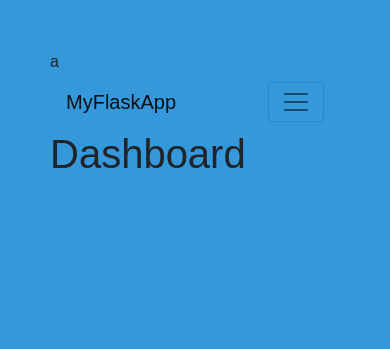
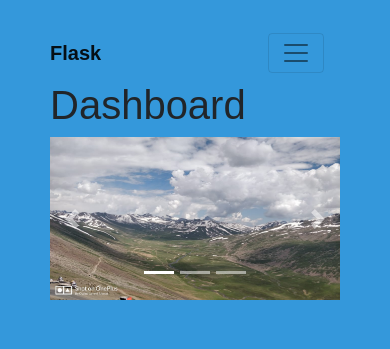
Before and after one commit to HashimJaved09/FlaskBase, a Flask app: template templates/dashboard.html in a window 390 px wide. Shown: the top 349 px of the page. Run offline with Flask 2, Linux system fonts and the light colour scheme; the template is opened without the code that fills it, so the values that code supplies are empty; some libraries are stand-ins or nearby versions.

Commit message:
dashboard

```diff
--- a/app.py
+++ b/app.py
@@ -1,4 +1,5 @@
 from flask import Flask, flash, redirect, render_template, request, session, abort, url_for
+from werkzeug.security import generate_password_hash, check_password_hash
 from sqlalchemy.orm import sessionmaker
 from flask_sqlalchemy import SQLAlchemy
 from flask_migrate import Migrate
@@ -18,6 +19,12 @@ class User(db.Model):
     def __repr__(self):
         return '<User %r>' % self.username
 
+    def set_password(self, password):
+        self.password_hash = generate_password_hash(password)
+
+    def check_password(self, password):
+        return check_password_hash(self.password_hash, password)
+
 @app.route('/')
 def home():
     if not session.get('logged_in'):
@@ -28,7 +35,7 @@ def home():
 
 @app.route('/dashboard')
 def dashboard():
-    return render_template('dashboard.html')
+    return render_template('dashboard.html', username=session.get('user', None))
 
 
 @app.route('/login', methods=['POST', 'GET'])
@@ -36,13 +43,21 @@ def do_admin_login():
     if request.method == 'POST':
         POST_USERNAME = str(request.form['username'])
         POST_PASSWORD = str(request.form['password'])
-        query = db.session.query(User).filter_by(username=POST_USERNAME,password=POST_PASSWORD)
-        result = query.first()
-        if result:
-            session['logged_in'] = True
-        else:
+
+        user = db.session.query(User).filter_by(username=POST_USERNAME).first()
+
+        if not user or not check_password_hash(user.password, POST_PASSWORD):
+            flash('Please check your login details and try again.')
             flash('wrong password!')
-        return home()
+            return redirect(url_for('do_admin_login'))
+
+        # if user:
+        session['logged_in'] = True
+        session['user'] = user.username
+
+        # else:
+        #     flash('wrong password!')
+        return redirect(url_for('dashboard'))
     return render_template('login.html')
 
 
@@ -57,7 +72,7 @@ def do_admin_signup():
             msg = 'Username already exists!'
             return render_template('signup.html', msg=msg)
         else:
-            user = User(username=POST_USERNAME, password=POST_PASSWORD)
+            user = User(username=POST_USERNAME, password=generate_password_hash(POST_PASSWORD, method='sha256'))
             db.session.add(user)
             db.session.commit()
 
--- a/static/style.css
+++ b/static/style.css
@@ -5,15 +5,18 @@ box-sizing: border-box;
 *:focus {
     outline: none;
 }
+
 body {
     font-family: Arial;
     background-color: #3498DB;
-padding: 50px;
+    padding: 25px 50px 50px 50px;
 }
+
 .login {
     margin: 20px auto;
     width: 300px;
 }
+
 .login-screen {
     background-color: #FFF;
     padding: 20px;
@@ -28,6 +31,7 @@ color: #777;
 .login-form {
     text-align: center;
 }
+
 .control-group {
     margin-bottom: 10px;
 }
--- a/templates/base.html
+++ b/templates/base.html
@@ -1,14 +1,15 @@
 <!doctype html>
 
-<title>{% block title %}Login{% endblock %} - Flask</title>
+<title>{% block title %}{% endblock %} Flask</title>
 <link href="https://stackpath.bootstrapcdn.com/bootstrap/4.4.1/css/bootstrap.min.css" rel="stylesheet" integrity="sha384-Vkoo8x4CGsO3+Hhxv8T/Q5PaXtkKtu6ug5TOeNV6gBiFeWPGFN9MuhOf23Q9Ifjh" crossorigin="anonymous">
 <link rel="stylesheet" href="{{ url_for('static', filename='style.css') }}">
-
-{% include 'navbar.html' %}
+<script src="https://stackpath.bootstrapcdn.com/bootstrap/4.4.1/js/bootstrap.min.js" integrity="sha384-wfSDF2E50Y2D1uUdj0O3uMBJnjuUD4Ih7YwaYd1iqfktj0Uod8GCExl3Og8ifwB6" crossorigin="anonymous"></script>
 
 <section class="content">
   <header>
-    {% block header %}{% endblock %}
+    {% block header %}
+        {% include 'navbar.html' %}
+    {% endblock %}
   </header>
   {% for message in get_flashed_messages() %}
     <div class="flash">{{ message }}</div>
--- a/templates/dashboard.html
+++ b/templates/dashboard.html
@@ -1,5 +1,45 @@
 {% extends 'base.html' %}
-
+{% block title %}Dashboard - {% endblock %}
 {% block content %}
     <h1>Dashboard</h1>
+
+    <div id="carouselExampleCaptions" class="carousel slide" data-ride="carousel">
+      <ol class="carousel-indicators">
+        <li data-target="#carouselExampleCaptions" data-slide-to="0" class="active"></li>
+        <li data-target="#carouselExampleCaptions" data-slide-to="1"></li>
+        <li data-target="#carouselExampleCaptions" data-slide-to="2"></li>
+      </ol>
+      <div class="carousel-inner">
+        <div class="carousel-item active">
+          <img src="{{ url_for('static', filename='images/slide1.jpeg') }}" class="d-block w-100" alt="...">
+          <div class="carousel-caption d-none d-md-block">
+            <h5>First slide label</h5>
+            <p>Nulla vitae elit libero, a pharetra augue mollis interdum.</p>
+          </div>
+        </div>
+        <div class="carousel-item">
+          <img src="{{ url_for('static', filename='images/slide2.jpeg') }}" class="d-block w-100" alt="...">
+          <div class="carousel-caption d-none d-md-block">
+            <h5>Second slide label</h5>
+            <p>Lorem ipsum dolor sit amet, consectetur adipiscing elit.</p>
+          </div>
+        </div>
+        <div class="carousel-item">
+          <img src="{{ url_for('static', filename='images/slide3.jpeg') }}" class="d-block w-100" alt="...">
+          <div class="carousel-caption d-none d-md-block">
+            <h5>Third slide label</h5>
+            <p>Praesent commodo cursus magna, vel scelerisque nisl consectetur.</p>
+          </div>
+        </div>
+      </div>
+      <a class="carousel-control-prev" href="#carouselExampleCaptions" role="button" data-slide="prev">
+        <span class="carousel-control-prev-icon" aria-hidden="true"></span>
+        <span class="sr-only">Previous</span>
+      </a>
+      <a class="carousel-control-next" href="#carouselExampleCaptions" role="button" data-slide="next">
+        <span class="carousel-control-next-icon" aria-hidden="true"></span>
+        <span class="sr-only">Next</span>
+      </a>
+    </div>
+
 {% endblock %}
--- a/templates/login.html
+++ b/templates/login.html
@@ -1,6 +1,6 @@
 {#<link rel="stylesheet" href="/static/style.css" type="text/css">#}
 {% extends 'base.html' %}
-
+{% block title %}Login - {% endblock %}
 {% block content %}
     <form action={{ url_for('do_admin_login') }} method="POST">
         <div class="login">
--- a/templates/navbar.html
+++ b/templates/navbar.html
@@ -33,7 +33,7 @@
 {#    </form>#}
 {#  </div>#}
 {#</nav>#}
-a
+
 
 {#{% block header %}#}
 
@@ -61,8 +61,8 @@ a
 {#    </ul></div></nav>#}
 
 
-<nav class="navbar navbar-expand-lg navbar-light">
-    <a class="navbar-brand" href={{ url_for('home') }}>MyFlaskApp</a>
+<nav class="navbar navbar-expand-lg navbar-light pl-0">
+    <a class="navbar-brand" href={{ url_for('home') }}><b>Flask</b></a>
     <button class="navbar-toggler" type="button" data-toggle="collapse" data-target="#navbarNav" aria-controls="navbarNav" aria-expanded="false" aria-label="Toggle navigation">
       <span class="navbar-toggler-icon"></span>
     </button>
@@ -72,8 +72,9 @@ a
 {#            <li class="nav-item"><a class="nav-link" href={{ url_for('') }}></a></li>#}
 {#            <li class="nav-item"><a class="nav-link" href={{ url_for('') }}></a></li>#}
 
-            {% if current_user.user %}
-                <li><span>{{ g.user['username'] }}</span>
+            {% if username %}
+                <li></li>
+                <li class="nav-item"><span class="nav-link text-white">{{ username }}</span></li>
                 <li class="nav-item"><a class="nav-link" href={{ url_for('logout') }}>Logout</a></li>
 {#                <li><a href="{{ url_for('logout') }}">Log Out</a>#}
             {% else %}
--- a/templates/signup.html
+++ b/templates/signup.html
@@ -1,5 +1,5 @@
 {% extends 'base.html' %}
-
+{% block title %}Signup - {% endblock %}
 {% block content %}
     <form action={{ url_for('do_admin_signup') }} method="POST">
         <div class="login">
```
Also changed, not shown: models.py (+11 -3 lines), app.db, static/images/slide1.jpeg (added), static/images/slide2.jpeg (added), static/images/slide3.jpeg (added). Lines whose indentation alone changed are shown as unchanged.
